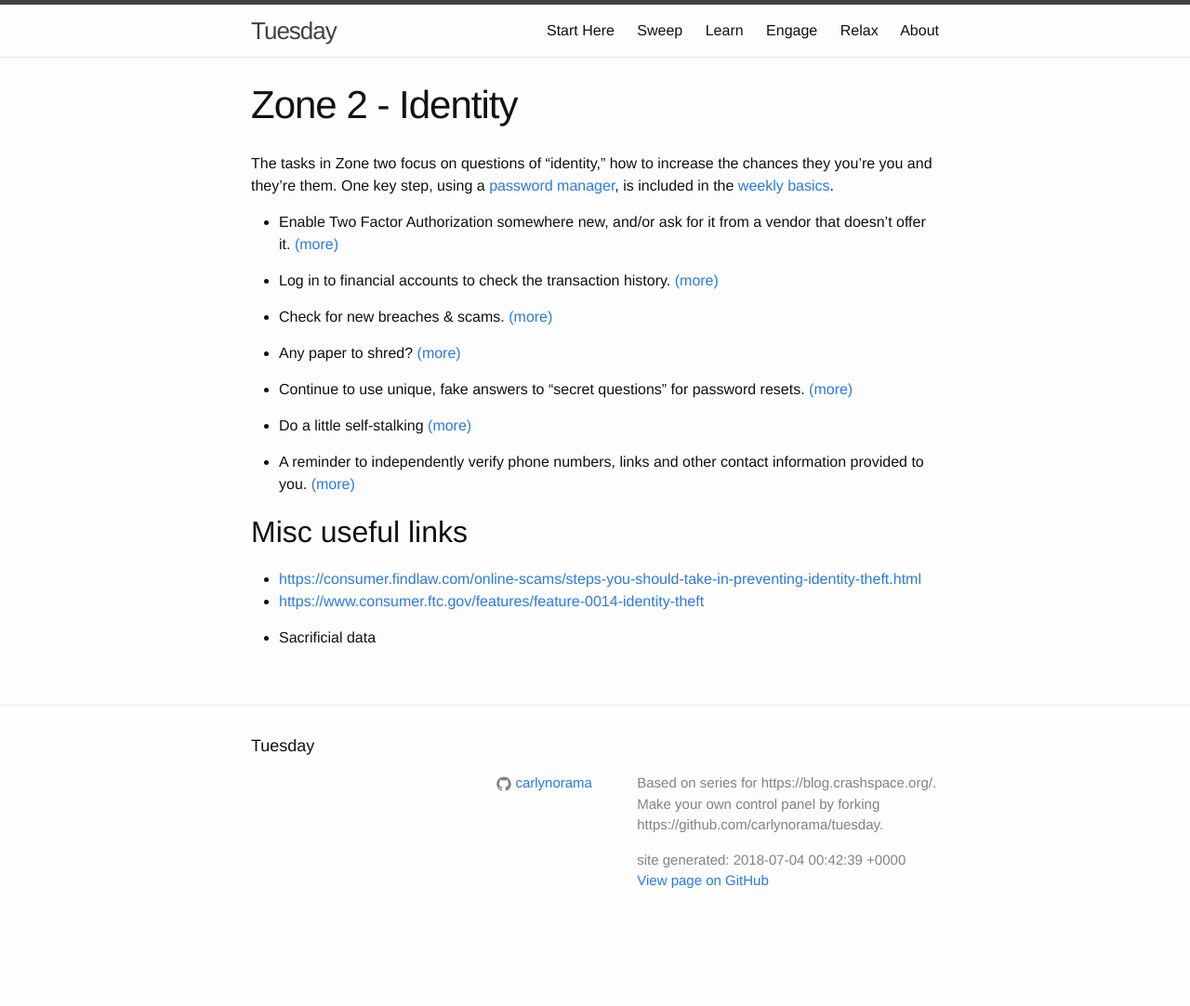
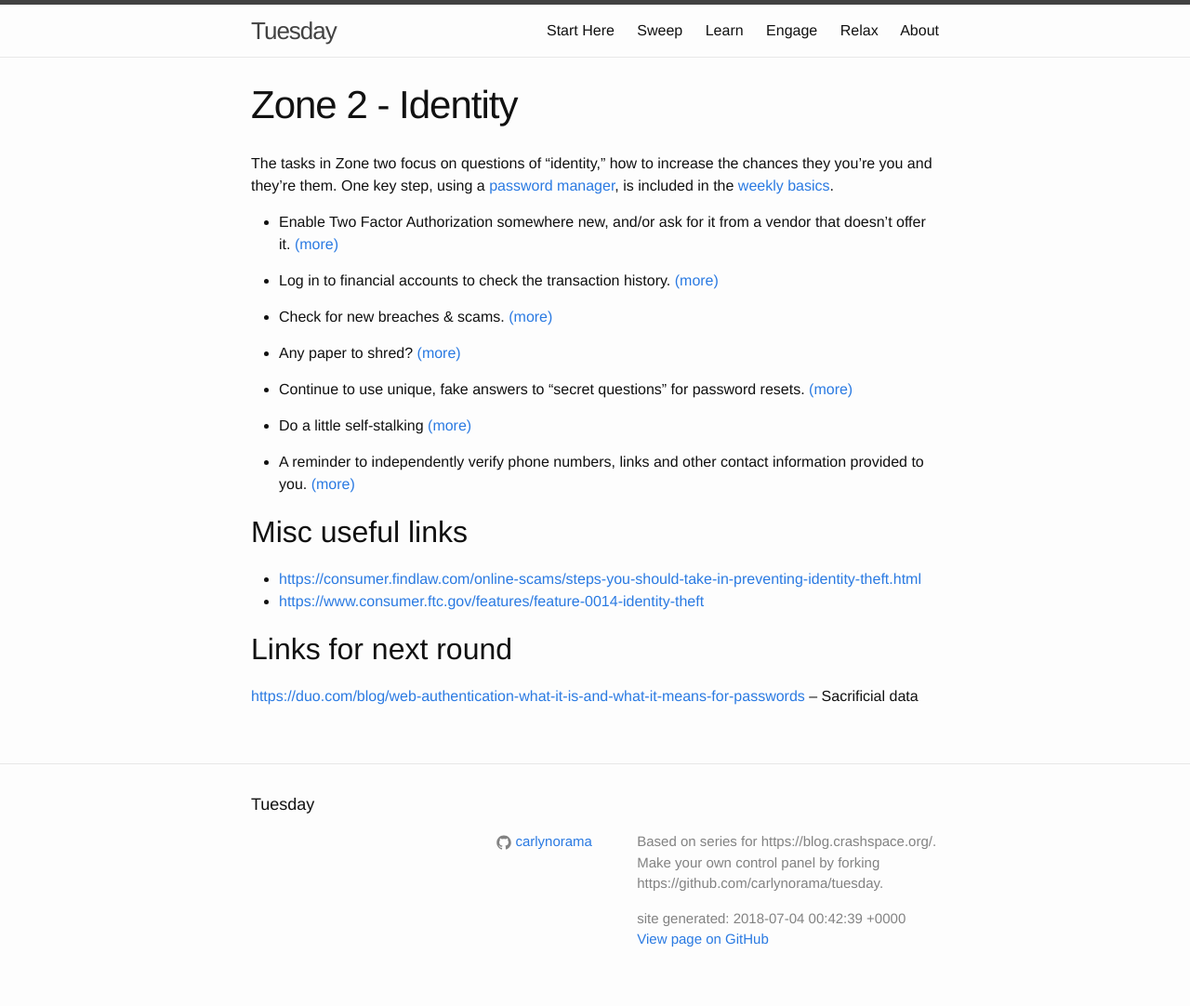
Before and after one commit to CRASHSpace/tuesday, a Jekyll site: the page built from _sweep/zone02/index.md, in a window 1280 px wide. Shown: the whole page at 93% size. Built offline with Jekyll 4.4.1, drawn with Linux system fonts in a browser that asks for light colours; before the commit the page ends 1019 px from its top, so only the background shows below that.

Commit message:
index page fixes

```diff
--- a/_sweep/zone02/index.md
+++ b/_sweep/zone02/index.md
@@ -8,10 +8,16 @@ showonindexas: link
 
  The tasks in Zone two focus on questions of “identity,” how to increase the chances they you're you and they're them. One key step, using a [password manager](../zone00/password_manager.md), is included in the [weekly basics](../zone00/index.md).
 
+
+
 {% include zone_02.md %}
 
 ## Misc useful links
 * <https://consumer.findlaw.com/online-scams/steps-you-should-take-in-preventing-identity-theft.html>
 * <https://www.consumer.ftc.gov/features/feature-0014-identity-theft>
 
-- Sacrificial data
+
+
+## Links for next round
+ <https://duo.com/blog/web-authentication-what-it-is-and-what-it-means-for-passwords>
+-- Sacrificial data
```
Also changed, not shown: _sweep/zone01/index.md (+0 -4 lines).
